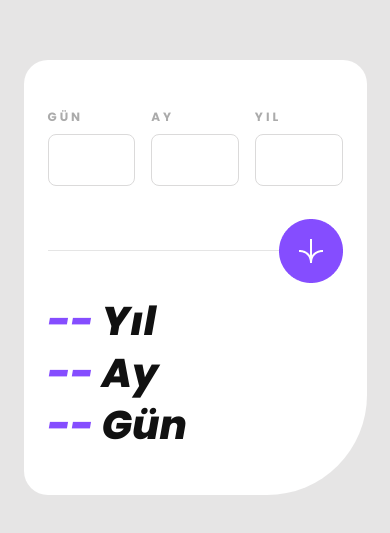
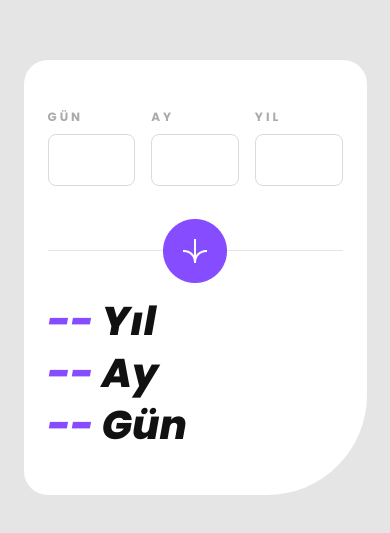
Before and after one commit to dursunkokturk/React-JS-Project-Age-Calculator, a React (Vite) app: page / in a window 390 px wide. Shown: the part 145-678 px from the top of the page. Built offline with nearby package versions, Linux system fonts and the light colour scheme.

Commit message:
src klasoru icindeki app.jsx component icinde yer alan action div'i mobil, tablet gorunumleri icin css duzenlemesi yapildi

```diff
--- a/src/App.css
+++ b/src/App.css
@@ -75,7 +75,7 @@ input:focus {
 
 .action {
   display: flex;
-  justify-content: flex-end;
+  justify-content: center;
   translate: 0 -32px;
   margin-bottom: calc(-32px + 16px);
 }
```
